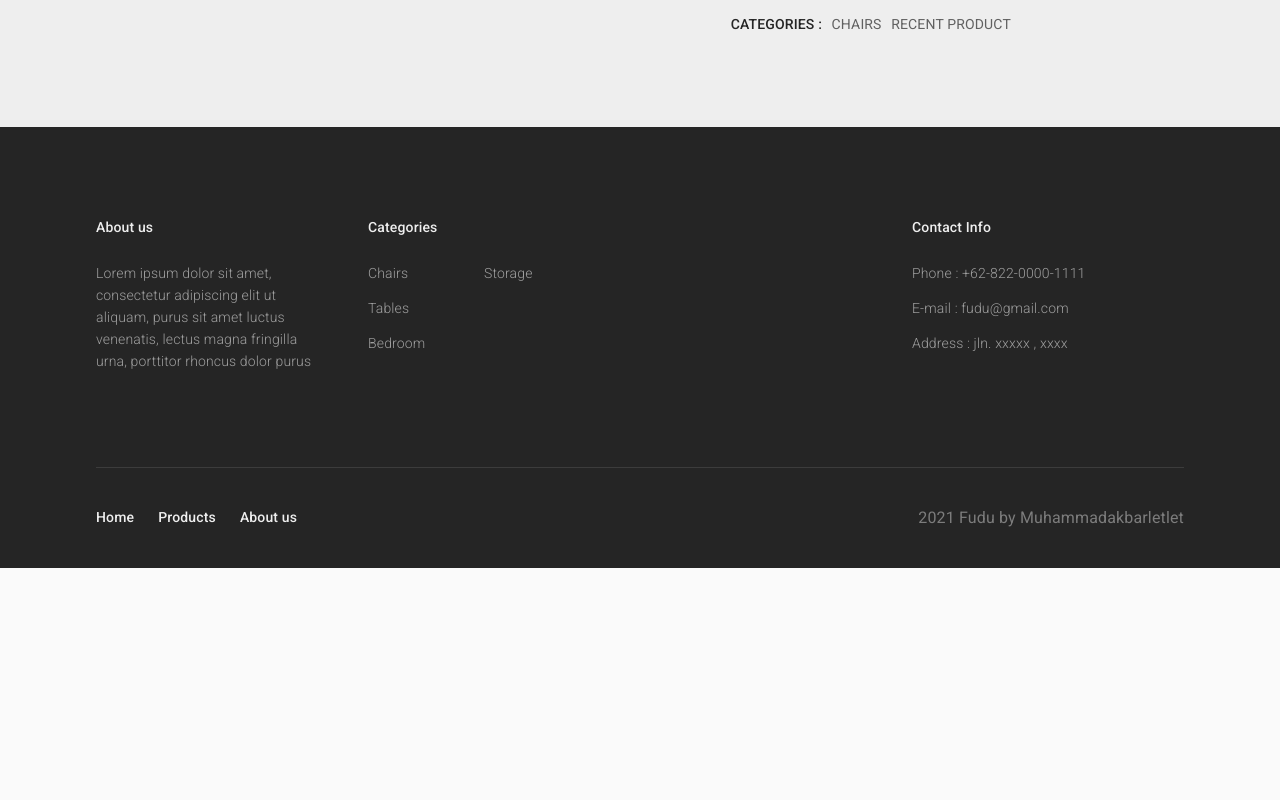
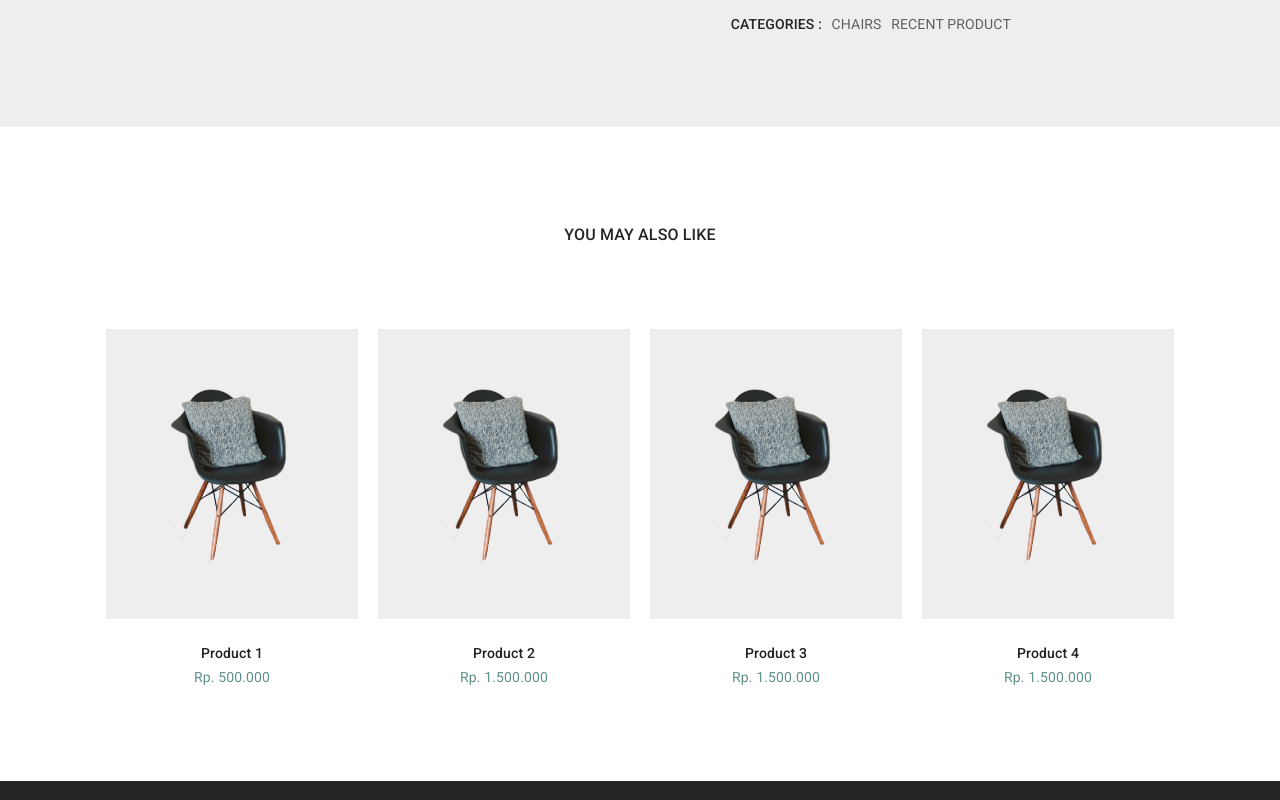
Before and after one commit to MuhammadAkbar11/furniture-shop-frontend, a React app: page /product in a window 1280 px wide. Shown: the part 680-1480 px from the top of the page. Before the commit the page ends 1248 px from the top, so only its background shows below. Built offline with nearby package versions, Linux system fonts and the light colour scheme.

Commit message:
Menambahakan section rekomendasi produk pada halaman detail

```diff
--- /dev/null
+++ b/src/app/components/recommed/Recommendations.jsx
@@ -0,0 +1,61 @@
+import React from 'react';
+import { useSelector } from 'react-redux';
+import { Link } from 'react-router-dom';
+import { Box, Grid, Typography } from '@material-ui/core';
+import imageProduct from 'assets/img/products/2.png';
+import {
+  RecomendationsContainer,
+  RecommendationsTitle,
+  RecommProductCol,
+  ProductCard,
+  ProductCardContent,
+  ProductCardMedia,
+} from './Recommendations.styled';
+
+const Recommendations = () => {
+  const products = useSelector(state => state.product.recentProducts);
+
+  /* eslint-disable */
+  const content = products.map(item => {
+    return (
+      <RecommProductCol item xs={6} sm={6} md={3} key={item._id}>
+        <ProductCard>
+          <Box className='card-media-box'>
+            {' '}
+            <Link
+              to='/detail'
+              style={{
+                textDecoration: 'none',
+              }}
+            >
+              <ProductCardMedia image={imageProduct} />
+            </Link>
+          </Box>
+          <ProductCardContent className='card-content'>
+            <Box>
+              <Link to='/detail'>
+                <Typography align='center' className='title'>
+                  {item.title}
+                </Typography>
+              </Link>
+              <Typography align='center' className='price'>
+                {item.price}
+              </Typography>
+            </Box>
+          </ProductCardContent>
+        </ProductCard>
+      </RecommProductCol>
+    );
+  });
+
+  return (
+    <RecomendationsContainer>
+      <RecommendationsTitle>
+        <Typography className='title'>You May Also Like</Typography>
+      </RecommendationsTitle>
+      <Grid container>{content}</Grid>
+    </RecomendationsContainer>
+  );
+};
+
+export default Recommendations;
--- /dev/null
+++ b/src/app/components/recommed/Recommendations.styled.jsx
@@ -0,0 +1,117 @@
+import { Box, Card, CardContent, CardMedia, Grid } from '@material-ui/core';
+import styled from 'styled-components';
+
+export const RecomendationsContainer = styled(Box)`
+  background-color: #fff;
+
+  padding-left: 5vw;
+  padding-right: 5vw;
+  padding-top: 6rem;
+  padding-bottom: 4.5rem;
+  ${({ theme }) => `
+
+    ${theme.breakpoints.up('md')} {
+      padding-left: 7.5vw;
+      padding-right: 7.5vw;
+    }
+  `}
+`;
+
+export const RecommendationsTitle = styled(Box)`
+  display: flex;
+  justify-content: center;
+  margin-bottom: 4.5rem;
+  ${({ theme }) => `
+  .title {
+    font-weight: 500;
+    color: ${theme.palette.dark};
+    text-transform: uppercase;
+  }
+`}
+`;
+
+export const RecommProductCol = styled(Grid)`
+  height: 390px;
+
+  ${({ theme }) => `
+    ${theme.breakpoints.only('xs')} {
+      height: 300px;
+    }
+  `}
+`;
+
+export const ProductCard = styled(Card)`
+  background-color: transparent;
+  overflow: hidden;
+  border: none;
+  border-radius: 0px;
+  box-shadow: none;
+  height: 390px;
+  padding: 0.6rem;
+  transition: 0.2s all ease-in-out;
+
+  ${({ theme }) => `
+    ${theme.breakpoints.only('xs')} {
+      height: 300px;
+    }
+  `}
+`;
+export const ProductCardMedia = styled(CardMedia)`
+  background-size: 110%;
+  width: 100%;
+  transition: 0.2s all ease-in-out;
+  .card-media-box & {
+    background-color: ${({ theme }) => theme.palette.grey[200]};
+    position: relative;
+    width: 100%;
+    height: 290px;
+
+    ${({ theme }) => `
+    ${theme.breakpoints.only('xs')} {
+      height: 200px;
+    }
+  `}
+  }
+`;
+
+export const ProductCardContent = styled(CardContent)`
+  width: 100%;
+  position: relative;
+  transition: 0.2s all ease-in-out;
+  padding-top: 1.5rem;
+
+  a {
+    text-decoration: none;
+
+    .title {
+      color: ${({ theme }) => theme.palette.grey[900]};
+      font-size: 14px;
+      font-weight: 500;
+    }
+
+    &:hover {
+      .title {
+        color: ${({ theme }) => theme.palette.primary.main};
+      }
+    }
+  }
+
+  .price {
+    margin-top: 3px;
+    color: ${({ theme }) => theme.palette.primary.light};
+    font-size: 14px;
+    font-weight: 400;
+  }
+
+  ${({ theme }) => `
+    ${theme.breakpoints.only('xs')} {
+      .price {
+        font-size: 12px;
+      }
+
+      a .title {
+        font-size: 12px;
+      }
+    }
+  `}
+`;
--- a/src/app/containers/detailProduct/DetailProduct.jsx
+++ b/src/app/containers/detailProduct/DetailProduct.jsx
@@ -11,6 +11,8 @@ import {
 import Breadcrumbs from '@components/UI/Breadcrumbs/Breadcrumbs';
 import Button from '@components/UI/Button/Button';
 import { Link } from 'react-router-dom';
+import CounterQty from '@components/UI/CounterQty/CounterQty';
+import Recommendations from '@components/recommed/Recommendations';
 import {
   DetailProductContainer,
   GridContainerProduct,
@@ -18,7 +20,6 @@ import {
   ProductImageBox,
   ProductInfoBox,
 } from './DetailProduct.styled';
-import CounterQty from '../../components/UI/CounterQty/CounterQty';
 
 const DetailProduct = () => {
   const breadcrumbsLinks = [
@@ -114,6 +115,7 @@ const DetailProduct = () => {
           </GridItem>
         </GridContainerProduct>
       </DetailProductContainer>
+      <Recommendations />
     </Layout>
   );
 };
```
